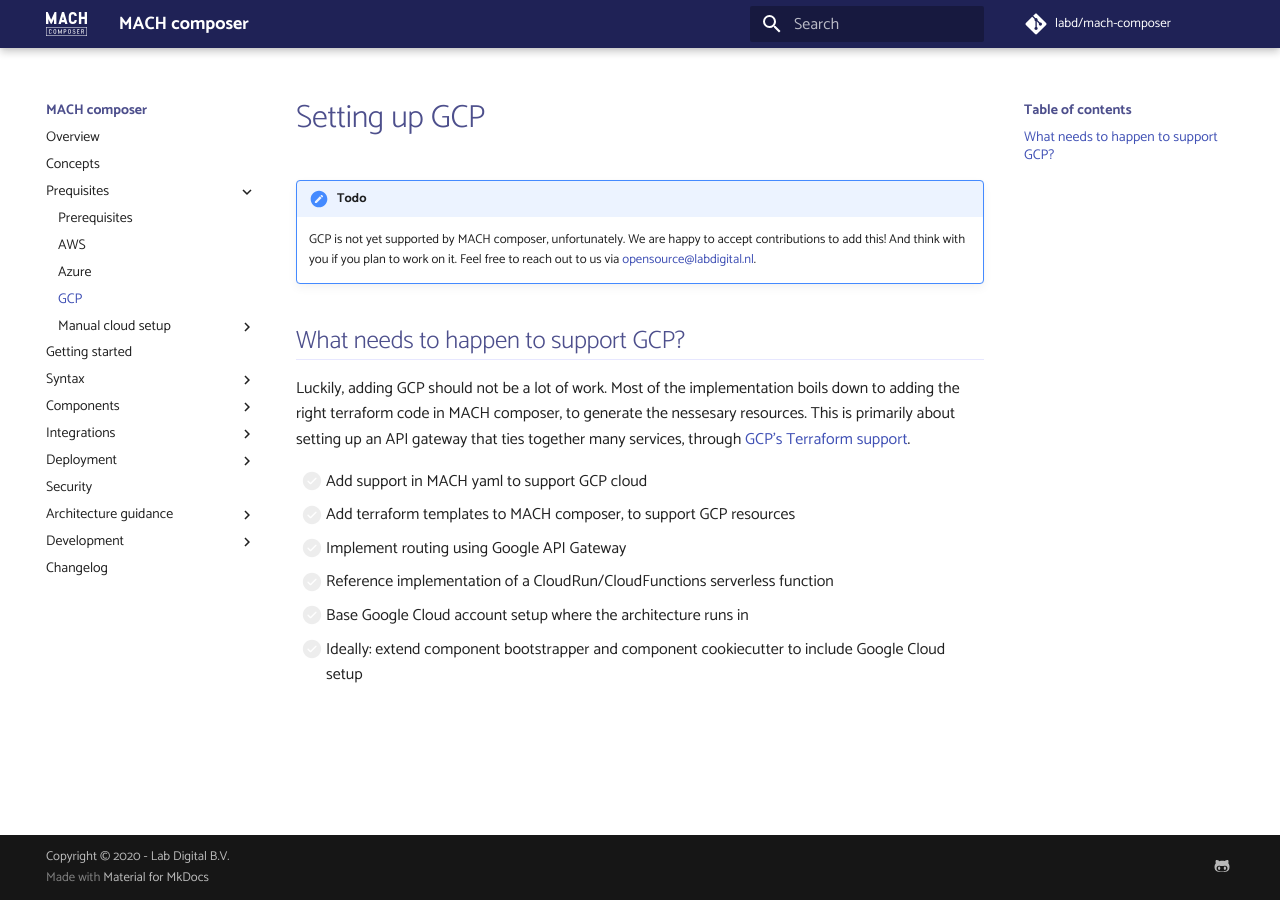
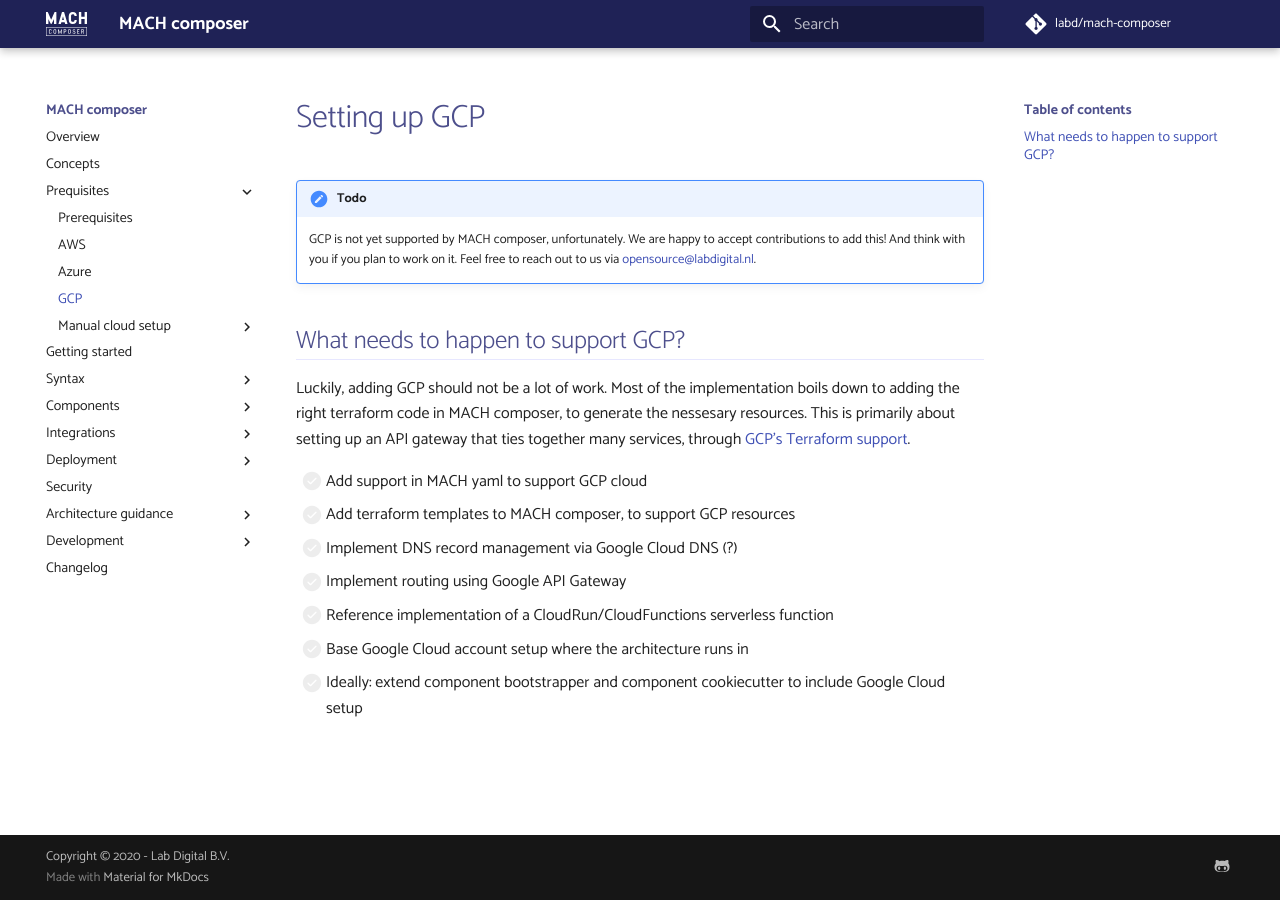
Before and after one commit to mach-composer/mach-composer-cli, an MkDocs documentation site: the page built from docs/src/prerequisites/gcp.md, in a window 1280 px wide. Built offline with MkDocs 1.6.1 and Material for MkDocs 9.7.7, drawn with Linux system fonts in a browser that asks for light colours; a script that is not in the unit is left out; comment, search, counter and statistics services are not loaded.

Commit message:
Update gcp.md

```diff
--- a/docs/src/prerequisites/gcp.md
+++ b/docs/src/prerequisites/gcp.md
@@ -10,6 +10,7 @@
 
 - [ ] Add support in MACH yaml to support GCP cloud
 - [ ] Add terraform templates to MACH composer, to support GCP resources
+- [ ] Implement DNS record management via Google Cloud DNS (?)
 - [ ] Implement routing using Google API Gateway
 - [ ] Reference implementation of a CloudRun/CloudFunctions serverless function
 - [ ] Base Google Cloud account setup where the architecture runs in
```
